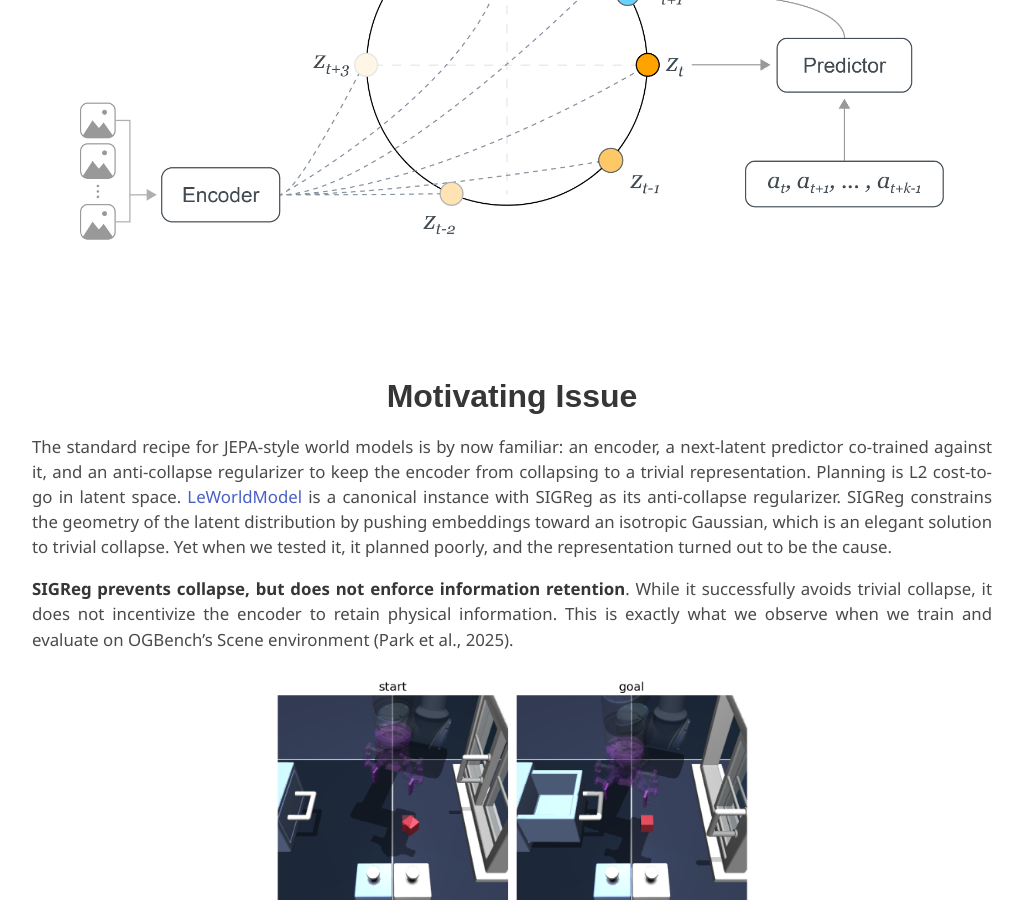
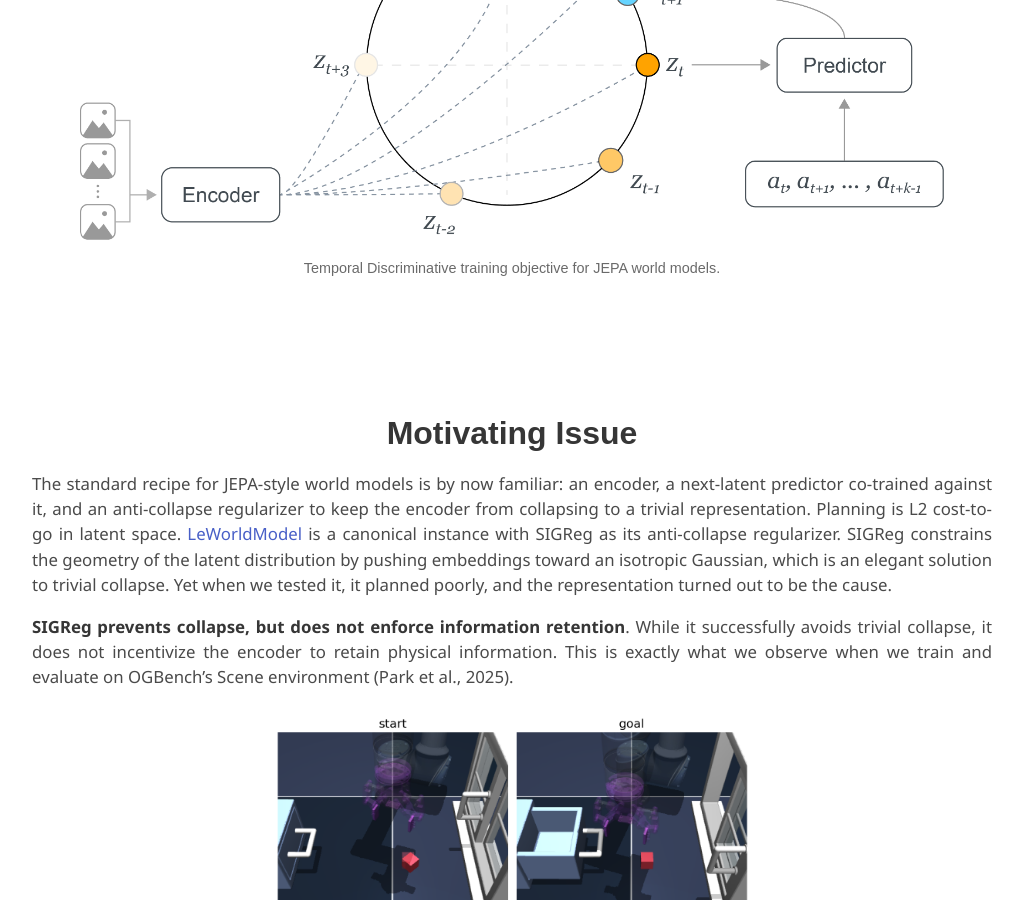
Before and after one commit to TD-WorldModel/TD-WorldModel, a Jekyll site: the page built from index.md, in a window 1280 px wide and 900 px high, scrolled down 485 px. Shown: the whole window, without its empty margins (128-1151 px from the left). Built offline with Jekyll 4.4.1, drawn with Linux system fonts in a browser that asks for light colours; some web fonts are replaced; formulas are drawn with MathJax 3; a style sheet for code colours, icons or effects is not loaded.

Commit message:
Add caption under intro illustration
Co-Authored-By: Claude Opus 4.8 (1M context) <noreply@anthropic.com>

```diff
--- a/index.md
+++ b/index.md
@@ -35,7 +35,7 @@ status: Paper in progress
 # Change `teaser_width` to resize the teaser figure (any CSS width, e.g. 80% or 640px).
 teaser: /static/images/main_figure.png
 teaser_width: 100%
-# teaser_caption: "Optional caption for the teaser figure."
+teaser_caption: "Temporal Discriminative training objective for JEPA world models."
 
 # ---- Citation (optional). Paper in progress; add a BibTeX entry when ready. ----
 # bibtex: |
```
